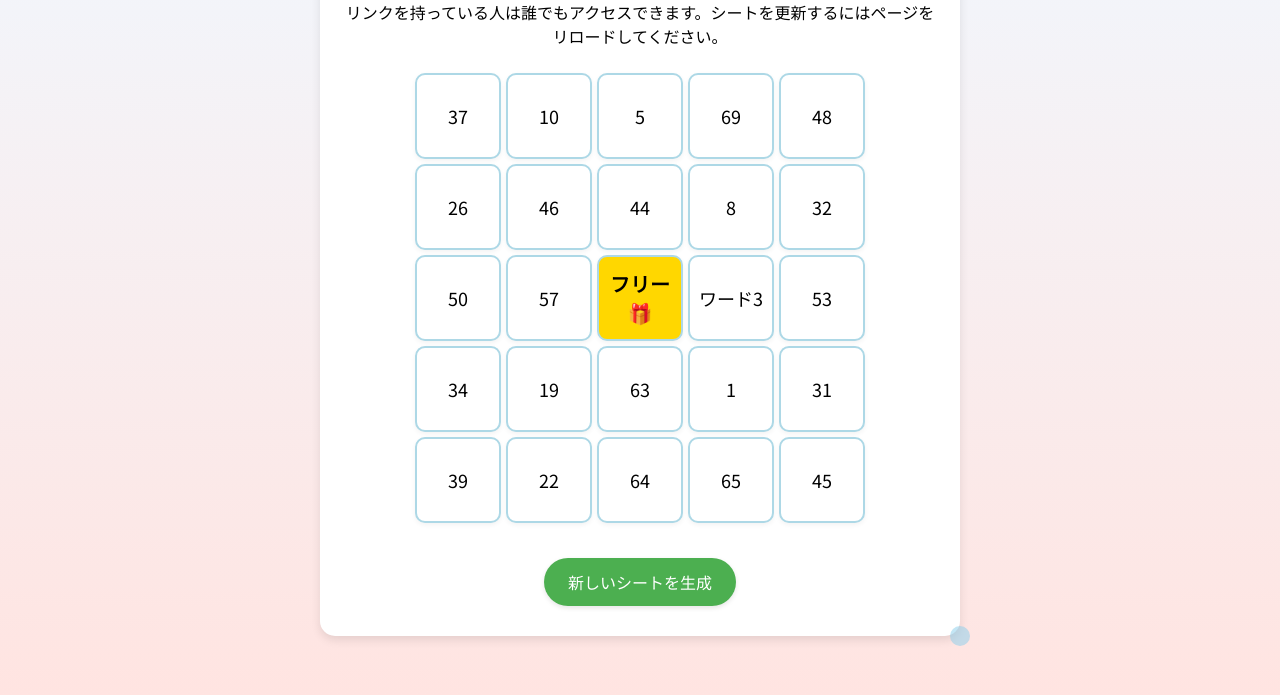
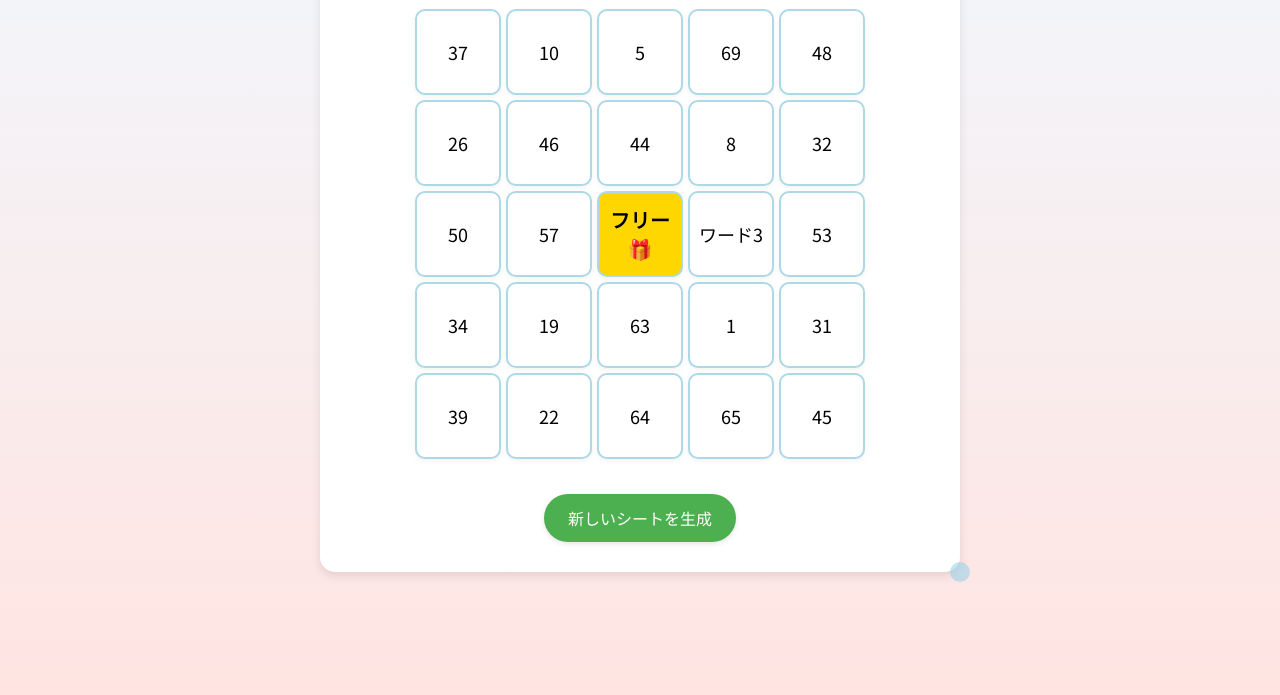
Before and after one commit to HaNguyen-lab/team-bingo, a plain HTML site: page index.html in a window 1280 px wide. Shown: the part 161-856 px from the top of the page. Drawn offline with Linux system fonts and the light colour scheme.

Commit message:
Remove access and refresh instructions from index.html
Removed instruction paragraph about accessing and refreshing the bingo sheet.

```diff
--- a/index.html
+++ b/index.html
@@ -10,7 +10,6 @@
 <body>
     <div class="container">
         <h1>楽しいビンゴ！</h1>
-        <p>リンクを持っている人は誰でもアクセスできます。シートを更新するにはページをリロードしてください。</p>
         <table id="bingo-card"></table>
         <button id="generate-btn">新しいシートを生成</button>
     </div>
```
